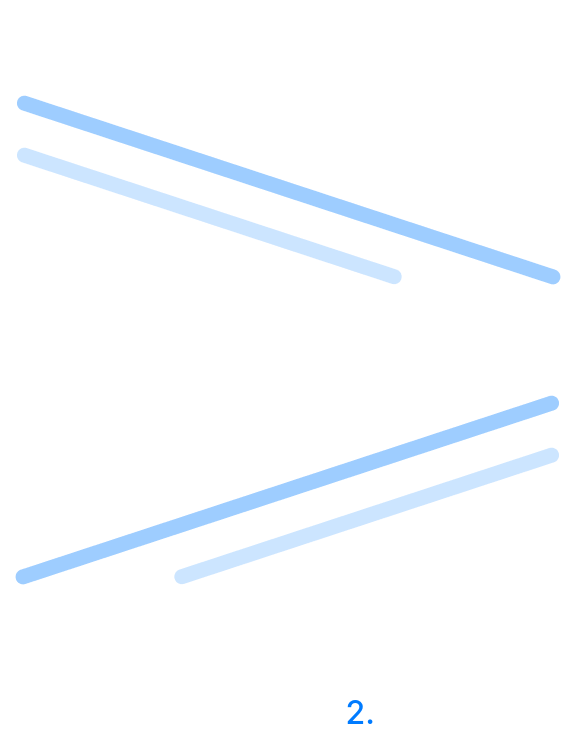
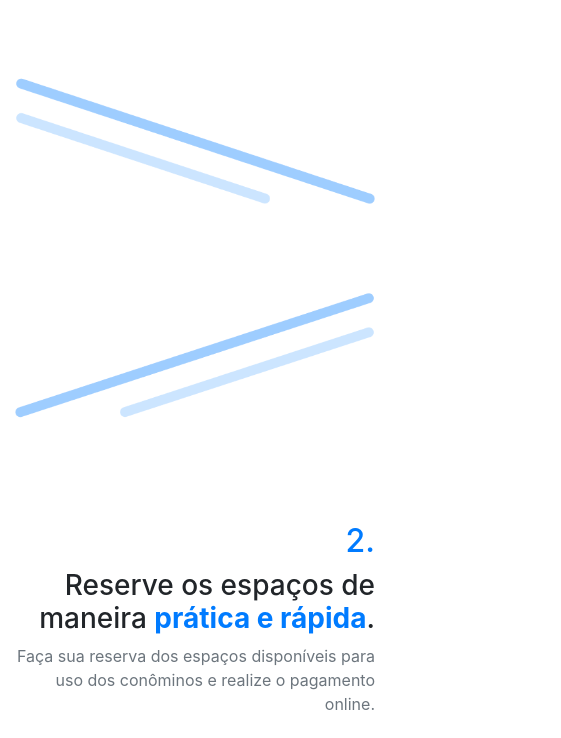
Before and after one commit to marianamedrano/Bootstrap, a plain HTML site: page index.html in a window 390 px wide. Shown: the part 887-1625 px from the top of the page, 561 px wide, since content can reach past the window. Drawn offline with nearby package versions, Linux system fonts and the light colour scheme.

Commit message:
imagem responsiva

```diff
--- a/index.html
+++ b/index.html
@@ -110,13 +110,13 @@
                     lar.</p>
             </div>
             <div class="col-md-7 text-right">
-                <img src="assets/Forma1.png" alt="">
+                <img src="assets/Forma1.png" class="img-fluid" alt="">
             </div>
         </div>
 
-        <div class="row align-items-center">
+        <div class="row align-items-center rever">
             <div class="col-md-7 mt-5 mb-5">
-                <img src="assets/Forma2.png" alt="">
+                <img src="assets/Forma2.png" class="img-fluid" alt="">
             </div>
             <div class="col-md-5 text-right">
                 <h2 class="text-primary mt-5">2.</h2>
@@ -136,7 +136,7 @@
                     manter contato direto com o síndico e a administradora.</p>
             </div>
             <div class="col-md-7 text-right">
-                <img src="assets/Forma1.png" alt="">
+                <img src="assets/Forma1.png" class="img-fluid" alt="">
             </div>
         </div>
         <!-- Fim dos benefícios da plataforma -->
```
